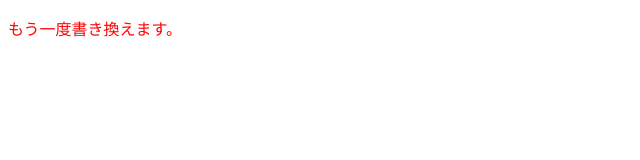
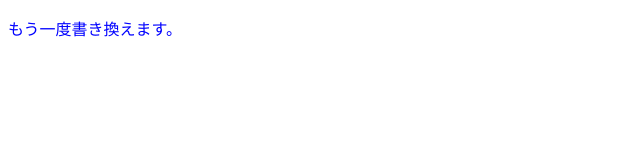
Before and after one commit to Haruki0hashi/20250512-git-workshop, a plain HTML site: page index.html in a window 1280 px wide. Shown: the whole page, without its empty margins (0-640 px from the left). Drawn offline with Linux system fonts and the light colour scheme.

Commit message:
Update index.html

```diff
--- a/index.html
+++ b/index.html
@@ -5,6 +5,6 @@
     <title>タイトル</title>
   </head>
   <body>
-    <p style="color:red">もう一度書き換えます。</p>
+    <p style="color:blue">もう一度書き換えます。</p>
   </body>
 </html>
```
